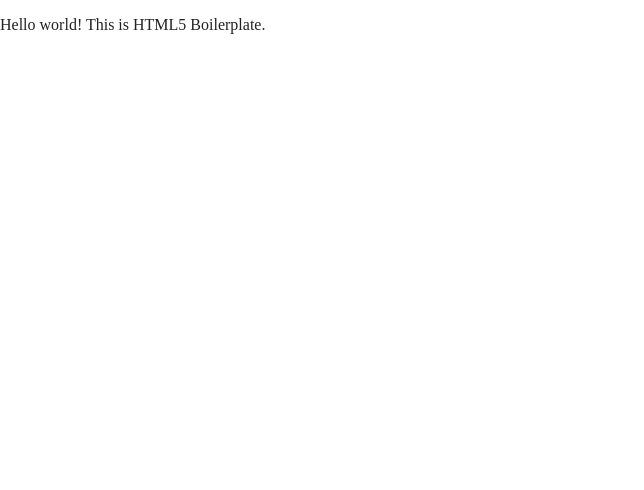
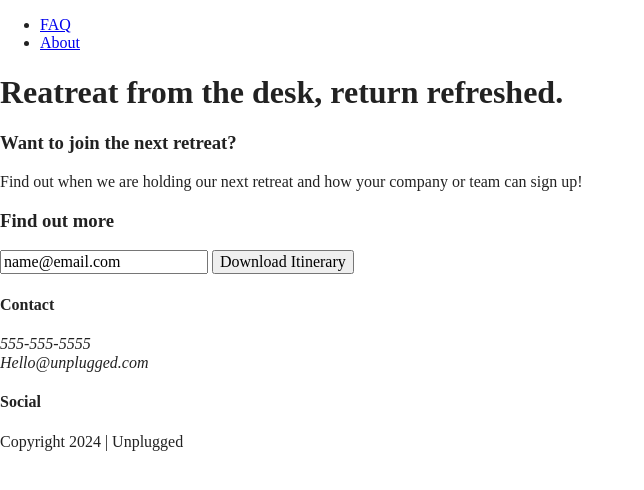
Before and after one commit to KlaraAB/unplugged-project, a website built with Parcel: page index.html in a window 1280 px wide. Shown: the whole page, without its empty margins (0-644 px from the left). Built offline with nearby package versions, Linux system fonts and the light colour scheme.

Commit message:
Skeleton HTML

```diff
--- a/index.html
+++ b/index.html
@@ -12,7 +12,7 @@
   <meta property="og:url" content="">
   <meta property="og:image" content="">
 
-  <link rel="manifest" href="site.webmanifest">
+  <link rel="manifest" href="../105-coding_resources/">
   <link rel="apple-touch-icon" href="icon.png">
   <!-- Place favicon.ico in the root directory -->
 
@@ -23,9 +23,75 @@
 </head>
 
 <body>
+  <header>
+    <div class="content-wrapper">
+      <a href="#" <img src="img/unpluggedlogo.png" alt="unplugged logo"></a>
+      <div class="header-divider">
+      </div>
+      <nav>
+        <ul>
+          <li><a href="faq/index.html" rel="noopener">FAQ</a></li>
+          <li><a href="about/index.html" rel="noopener">About</a></li>
+        </ul>
+      </nav>
+    </div>
+  </header>
+  <main>
+    <section class="hero-area">
+      <div class="contant-wrapper">
+        <h1>Reatreat from the desk, return refreshed.</h1>
+      </div>
+    </section>
+    <aside>
+      <div class="content-wrapper">
+        <div class="form-description">
+          <h3>Want to join the next retreat?</h3>
+          <p>Find out when we are holding our next retreat and how your company or team can sign up!</p>
+          <div class="form">
+            <h3>Find out more</h3>
+            <input type="text" name="name" value="name@email.com">
+            <input type="button" value="Download Itinerary">
+
+          </div>
+        </div>
+      </div>
+    </aside>
+  </main> <!-- main wrapper -->
+  <footer>
+    <div class="content-wrapper">
+      <div class="footer-content">
+        <div class="contact">
+          <h4>Contact</h4>
+          <address>
+            <p>
+              555-555-5555<br>
+              Hello@unplugged.com
+            </p>
+          </address>
+        </div>
+        <div class="social">
+          <h4>Social</h4>
+          <div class="social-icons">
+            <p>
+              <a href="https://www.facebook.com/yoursite" target="_blank" rel="noopener"></a>
+            </p>
+            <p>
+              <a href="https://www.twitter.com/yoursite" target="_blank" rel="noopener"></a>
+            </p>
+            <p>
+              <a href="https://www.instagram.com/yoursite" target="_blank" rel="noopener"></a>
+            </p>
+          </div>
+        </div>
+      </div> <!-- footer content ends -->
+      <div class="copyright">
+        <p>Copyright 2024 | Unplugged</p>
+      </div>
+    </div> <!--footer content-wrapper ends-->
+  </footer>
 
   <!-- Add your site or application content here -->
-  <p>Hello world! This is HTML5 Boilerplate.</p>
+
   <script src="js/vendor/modernizr-3.11.2.min.js"></script>
   <script src="js/plugins.js"></script>
   <script src="js/main.js"></script>
```
Also changed, not shown: img/unplugged-retreat-features.jpg (added), img/unpluggedlogo.png (added), 2 other files.
